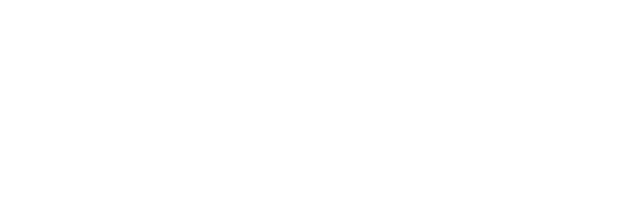
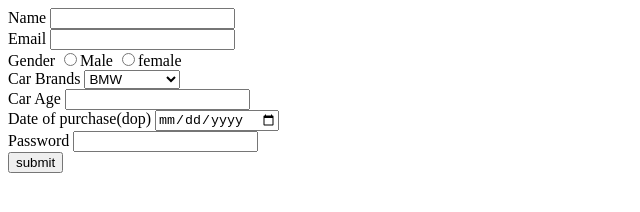
Before and after one commit to acciojob/car-insurance-form-jeffinkchacko, a website: page main.html in a window 1280 px wide. Shown: the whole page, without its empty margins (0-640 px from the left). Drawn offline with Linux system fonts and the light colour scheme.

Commit message:
created a submission

```diff
--- a/main.html
+++ b/main.html
@@ -10,6 +10,38 @@
 	<!-- the entire body must be written by student -->
     <script type="text/javascript" src="./script.js">
 </script>
+	<form method="post">
+		<div>
+			<label for="name">Name</label>
+		<input type="text"id="name" required>
+		<br>
+			<label for="email">Email</label>
+			<input type="email" id="email" required>
+			<br>
+			<label>Gender</label>
+			<input type="radio" name="Gender" value="male" required>Male
+			<input type="radio" name="Gender" value="female" required>female
+			<br>
+			<label for="cars">Car Brands</label>
+			<select name="cars" id="cars">
+				<optgroup label="Please choose option">
+				<option value="BMW">BMW</option>
+				<option value="Audi">Audi</option>
+				<option value="Mercedez">Mercedez</option>
+				</optgroup>
+			</select>
+			<br>
+			<label for="carage">Car Age</label>
+			<input type="number" id="carage" required>
+			<br>
+			<label for="dop">Date of purchase(dop)</label>
+			<input type="date" id="dop" required>
+			<br>
+			<label for="password">Password</label>
+			<input type="password" id="password" required>
+			<br>
+			<input type="button" value="submit">
+		</div>
 
 </body>
 
```
